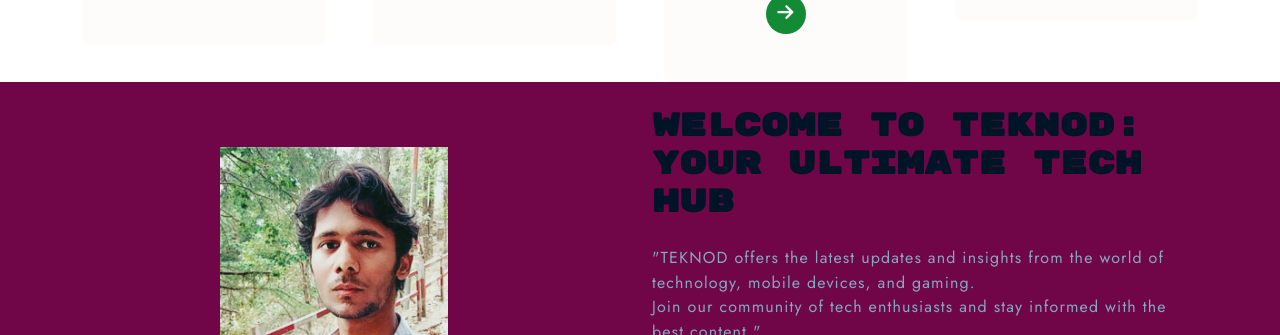
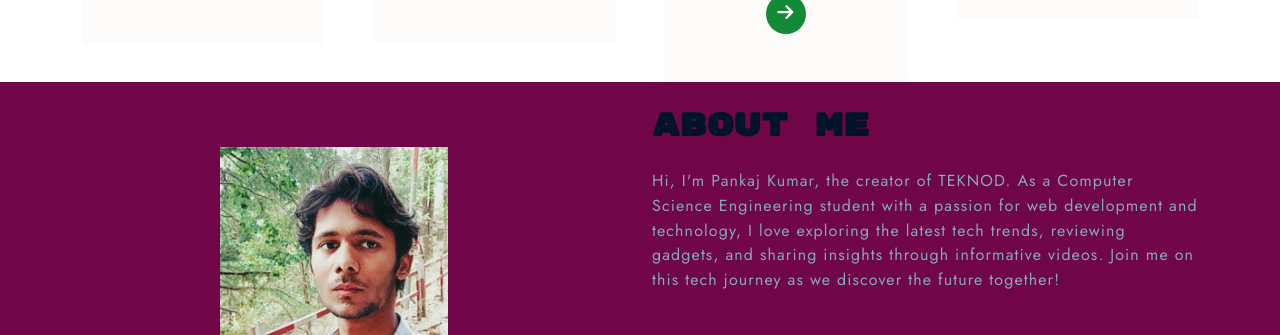
Before and after one commit to pankaj-mahaur/TekNod, a plain HTML site: page index.html in a window 1280 px wide. Shown: the part 1416-1751 px from the top of the page. Drawn offline with nearby package versions, Linux system fonts and the light colour scheme.

Commit message:
about me

```diff
--- a/index.html
+++ b/index.html
@@ -234,15 +234,16 @@
                     <div
                         class="col-12 col-md-12 col-lg-6 d-flex flex-column justify-content-center align-content-start row-section">
 
-                        <h1 class="text-capitalize fw-bolder">Welcome to TEKNOD:
-                            <br>
-                            Your Ultimate Tech Hub</h1>
+                        <h1 class="text-capitalize fw-bolder">About Me</h1>
                         <p
-                            class=" main-para mt-3 mb-5 para-width text-light-grey">"TEKNOD
-                            offers the latest updates and insights from the
-                            world of technology, mobile devices, and gaming.
-                            <br> Join our community of tech enthusiasts and stay
-                            informed with the best content."</p>
+                            class=" main-para mt-3 mb-5 para-width text-light-grey">Hi,
+                            I'm Pankaj Kumar, the creator of TEKNOD. As a
+                            Computer Science Engineering student with a passion
+                            for web development and technology, I love exploring
+                            the latest tech trends, reviewing gadgets, and
+                            sharing insights through informative videos. Join me
+                            on this tech journey as we discover the future
+                            together!</p>
                         <div
                             class="text-center wid-100 text-md-start d-flex ">
                             <a href="https://www.instagram.com/tek.nod/"
```
